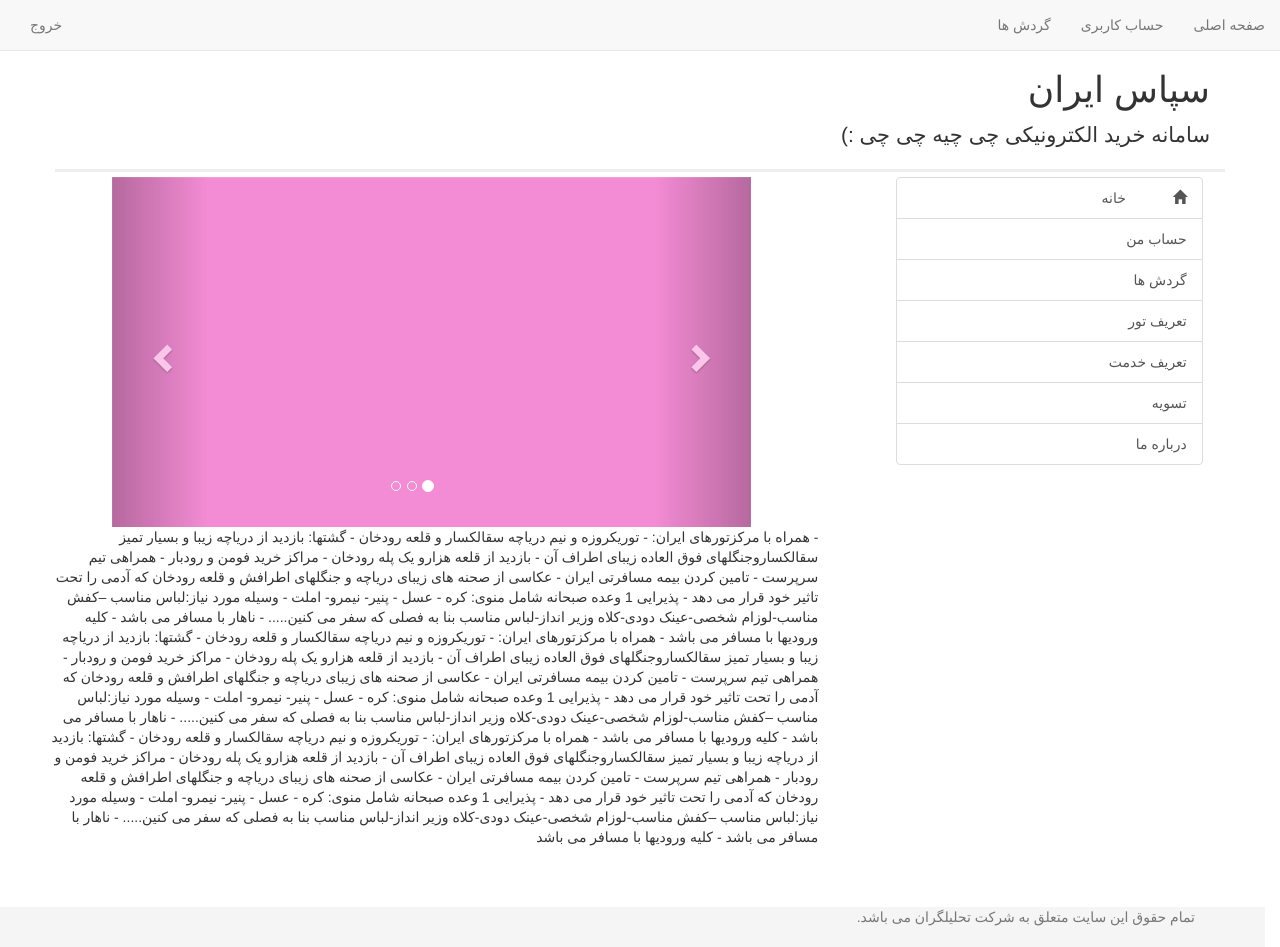
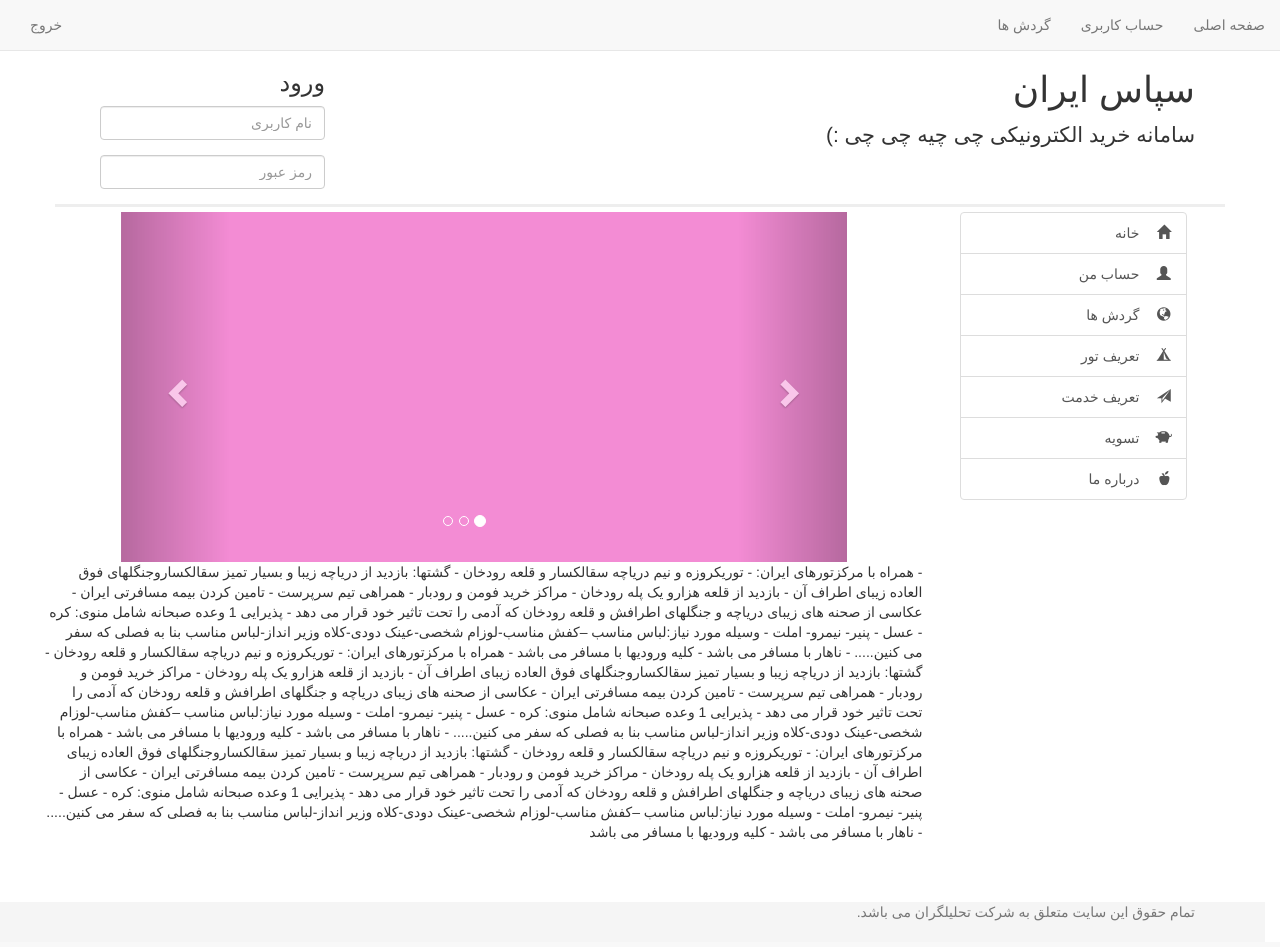
Before and after one commit to tahlilgaran/prototype, a Django app: template SepasIran/templates/base.html in a window 1280 px wide. After the commit the page ends 921 px from the top, so only its background shows below. Run offline with Django 3.2, Linux system fonts and the light colour scheme; the template is opened without the code that fills it, so the values that code supplies are empty; some libraries are stand-ins or nearby versions.

Commit message:
sidebar + login completed.

```diff
--- a/SepasIran/templates/base.html
+++ b/SepasIran/templates/base.html
@@ -26,16 +26,41 @@
     </nav>
 
     <div class="finish_nav , rtl , col-md-12">
-    	<header class='blog-header , container '>
-    		<h1 class="blog-title">
+    	<header class='blog-header , container'>
+    			<form class="col-md-3">
+    				<h3 class="col-md-12">ورود</h3>
+  					<div class="form-group , col-md-12">
+      					<input class="form-control , col-md-12" id="inputEmail3" placeholder="نام کاربری">
+  					</div>
+  					<div class="form-group , col-md-12">
+      					<input class="form-control , col-md-12" id="inputEmail3" placeholder="رمز عبور">
+  					</div>
+ <!--  <div class="form-group">
+    <label for="inputPassword3" class="col-sm-2 control-label">رمز عبور</label>
+      <input type="password" class="form-control" id="inputPassword3" placeholder="رمز عبور">
+  </div>
+  <div class="form-group">
+      <div class="checkbox">
+        <label>
+          <input type="checkbox"> Remember me
+        </label>
+    </div>
+  </div>
+  <div class="form-group">
+    <div class="col-sm-offset-2 col-sm-10">
+      <button type="submit" class="btn btn-default">Sign in</button>
+    </div> -->
+<!--   </div>
+ --></form>
+    		<h1 class="blog-title , col-md-9">
 				سپاس ایران
 			</h1>
-			<p class="lead blog-description">
+			<p class="lead blog-description , col-md-9">
 			سامانه خرید الکترونیکی چی چیه چی چی :)
 			</p>
 		</header>
 
-		<main class='col-md-8 , container'>
+		<main class='col-md-9 , container'>
 			<div class="top_part">
 				<div class="col-md-1"></div>
 				<div class="col-md-10">
@@ -157,60 +182,40 @@
 
 		</main>
 
-		<aside class='right_aside , col-md-4 sidebar'>
-			<div class="col-md-1"></div>
-
-			<!-- <button type="button" class="btn btn-default" aria-label="Left Align">
-  <span class="glyphicon glyphicon-align-left" aria-hidden="true"></span>
-</button>
-
-<button type="button" class="btn btn-default btn-lg">
-  <span class="glyphicon glyphicon-star" aria-hidden="true"></span> Star
-</button> -->
-
-			<div class="list-group , col-md-10">
+		<aside class='right_aside , col-md-3 sidebar'>
+<!-- 			<div class="col-md-"></div>
+ -->			<div class="list-group , col-md-10">
 				<a href="#" class="list-group-item">
-				<span class='glyphicon glyphicon-home ,col-md-2' aria-hidden='true'></span>
-				<span class='col-md-10'>خانه</span>
+				<span class='glyphicon glyphicon-home ,col-md-1' aria-hidden='true'></span>
+				<span class='col-md-11'>خانه</span>
 				</a>
 				<a href="#" class="list-group-item">
-				حساب من
+				<span class='glyphicon glyphicon-user ,col-md-1' aria-hidden='true'></span>
+				<span class='col-md-11'>حساب من</span>
 				</a>
 				<a href="#" class="list-group-item">
-				گردش ها
+				<span class='glyphicon glyphicon-globe ,col-md-1' aria-hidden='true'></span>
+				<span class='col-md-11'>گردش ها</span>
 				</a>
 				<a href="#" class="list-group-item">
-				تعریف تور
+				<span class='glyphicon glyphicon-tent ,col-md-1' aria-hidden='true'></span>
+				<span class='col-md-11'>تعریف تور</span>
 				</a>
 				<a href="#" class="list-group-item">
-				تعریف خدمت
+				<span class='glyphicon glyphicon-send ,col-md-1' aria-hidden='true'></span>
+				<span class='col-md-11'>تعریف خدمت</span>
 				</a>
 				<a href="#" class="list-group-item">
-				تسویه
+				<span class='glyphicon glyphicon-piggy-bank ,col-md-1' aria-hidden='true'></span>
+				<span class='col-md-11'>تسویه</span>
 				</a>
 				<a href="#" class="list-group-item">
-				درباره ما
+				<span class='glyphicon glyphicon-apple ,col-md-1' aria-hidden='true'></span>
+				<span class='col-md-11'>درباره ما</span>
 				</a>
 			</div>
-			<div class="col-md-1"></div>
-          <!-- <ul class="nav nav-sidebar">
-            <li class="active"><a href="#">Overview <span class="sr-only">(current)</span></a></li>
-            <li><a href="#">Reports</a></li>
-            <li><a href="#">Analytics</a></li>
-            <li><a href="#">Export</a></li>
-          </ul>
-          <ul class="nav nav-sidebar">
-            <li><a href="">Nav item</a></li>
-            <li><a href="">Nav item again</a></li>
-            <li><a href="">One more nav</a></li>
-            <li><a href="">Another nav item</a></li>
-            <li><a href="">More navigation</a></li>
-          </ul>
-          <ul class="nav nav-sidebar">
-            <li><a href="">Nav item again</a></li>
-            <li><a href="">One more nav</a></li>
-            <li><a href="">Another nav item</a></li>
-          </ul> -->
+			<div class="col-md-2"></div>
+
 		</aside>
 
 		<div class="null_for_end , col-md-12"></div>
--- a/SepasIran/templates/css/main.css
+++ b/SepasIran/templates/css/main.css
@@ -32,6 +32,7 @@ body{
 .right_aside{
 	float: right;
 	margin-top: 0px;
+	position: fixed;
 }
 
 .null_for_end{
```
